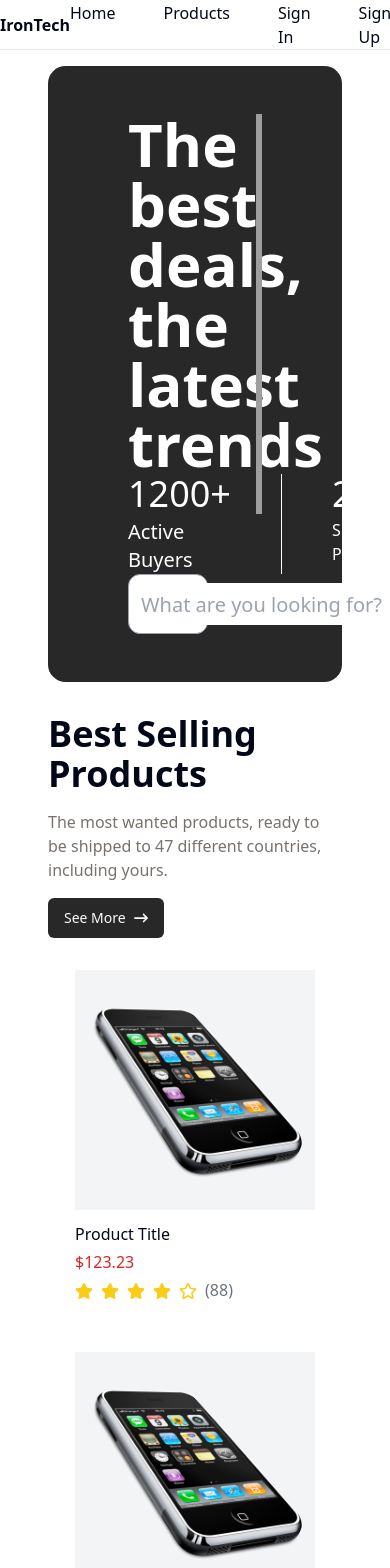
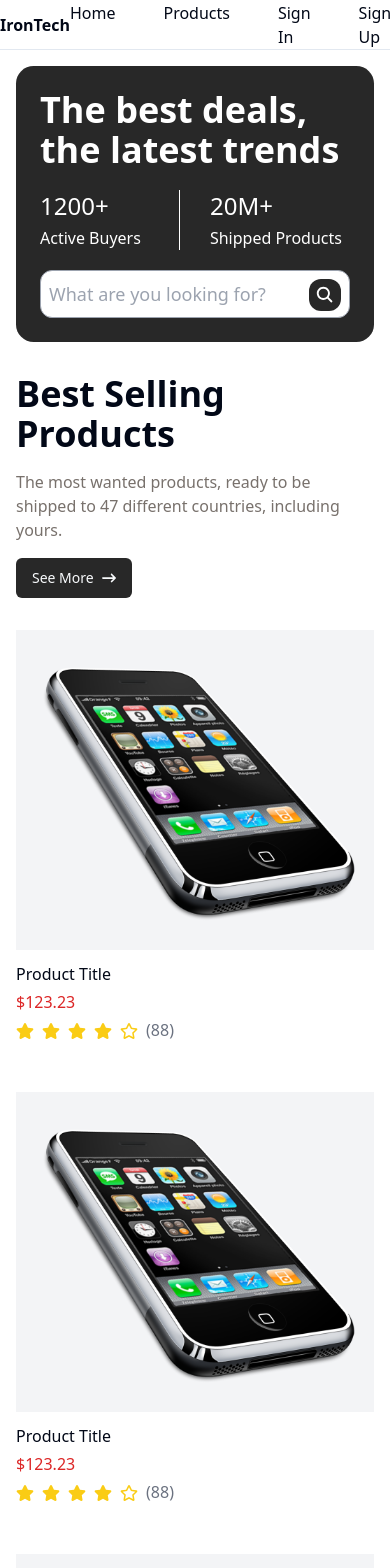
Before and after one commit to UPSxACE/ironhack-ecommerce-vite, a React (Vite) app: page / in a window 390 px wide. Shown: the top 1568 px of the page. Built offline with nearby package versions, Linux system fonts and the light colour scheme; grey boxes are pictures that could not be loaded.

Commit message:
Make homepage responsive

```diff
--- a/src/components/ProductPreview.jsx
+++ b/src/components/ProductPreview.jsx
@@ -7,12 +7,19 @@ export default function ProductPreview({
   rating,
   ratingCount,
   imageUrl,
+  linkClass,
+  articleClass,
+  imageWrapperClass,
+  imageClass,
 }) {
   return (
-    <Link to={"/"}>
-      <article className="flex flex-col gap-1 w-[240px]">
-        <div className="bg-gray-100 w-[240px] h-[240px]">
-          <img src={imageUrl} className="w-full h-full" />
+    <Link to={"/"} className={linkClass}>
+      <article className={"flex flex-col gap-1 w-[240px] " + articleClass}>
+        <div className={"bg-gray-100 w-[240px] h-[240px] " + imageWrapperClass}>
+          <img
+            src={imageUrl}
+            className={"w-full h-full object-cover " + imageClass}
+          />
         </div>
         <h1 className="font-medium mt-2">{title}</h1>
         <span className="text-red-600 font-medium">${price}</span>
--- a/src/components/Template.jsx
+++ b/src/components/Template.jsx
@@ -31,7 +31,7 @@ export default function Template() {
           </div>
         </div>
       </header>
-      <div className="min-h-[calc(100vh-50px)] px-12 py-4 flex flex-col items-center">
+      <div className="min-h-[calc(100vh-50px)] px-4 py-4 sm:px-6 sm:py-6  md:px-12 md:py-4 flex flex-col items-center">
         <div className="max-w-screen-lg w-full flex-1 flex flex-col">
           <Outlet />
         </div>
--- a/src/pages/IndexPage/components/BestSellers.jsx
+++ b/src/pages/IndexPage/components/BestSellers.jsx
@@ -21,13 +21,17 @@ export default function BestSellers() {
         {/* <Button Icon={FaArrowRightLong}>See more</Button> */}
       </article>
 
-      <div className="flex mt-8 lg:mt-0 gap-12 lg:gap-2 flex-wrap lg:flex-nowrap justify-center lg:justify-between">
+      <div className="flex mt-8 lg:mt-0 gap-12 lg:gap-4 flex-wrap lg:flex-nowrap justify-around lg:justify-between">
         <ProductPreview
           imageUrl={"/examples/product-img.png"}
           title={"Product Title"}
           price={"123.23"}
           rating={4}
           ratingCount={88}
+          linkClass={"max-sm:w-full max-sm:h-auto"}
+          articleClass={"max-sm:w-full max-sm:h-auto"}
+          imageWrapperClass={"w-full h-auto"}
+          imageClass={"max-h-[320px]"}
         />
         <ProductPreview
           imageUrl={"/examples/product-img.png"}
@@ -35,6 +39,10 @@ export default function BestSellers() {
           price={"123.23"}
           rating={4}
           ratingCount={88}
+          linkClass={"max-sm:w-full max-sm:h-auto"}
+          articleClass={"max-sm:w-full max-sm:h-auto"}
+          imageWrapperClass={"w-full h-auto"}
+          imageClass={"max-h-[320px]"}
         />
         <ProductPreview
           imageUrl={"/examples/product-img.png"}
@@ -42,6 +50,10 @@ export default function BestSellers() {
           price={"123.23"}
           rating={4}
           ratingCount={88}
+          linkClass={"max-sm:w-full max-sm:h-auto"}
+          articleClass={"max-sm:w-full max-sm:h-auto"}
+          imageWrapperClass={"w-full h-auto"}
+          imageClass={"max-h-[320px]"}
         />
       </div>
     </section>
--- a/src/pages/IndexPage/components/Cta.jsx
+++ b/src/pages/IndexPage/components/Cta.jsx
@@ -4,35 +4,35 @@ export default function Cta() {
   return (
     <section
       id="cta"
-      className="bg-mainBlack text-white px-20 py-12 grid grid-cols-[60%_auto] gap-12 rounded-[1.1rem]"
+      className="bg-mainBlack text-white px-6 py-6 sm:px-20 sm:py-12 grid grid-cols-[100%] lg:grid-cols-[60%_auto] gap-12 rounded-[1.1rem]"
     >
-      <div className="flex flex-col justify-between">
-        <h1 className="text-6xl font-bold">
+      <div className="flex flex-col gap-5 sm:gap-8 justify-between">
+        <h1 className="text-4xl sm:text-6xl font-bold">
           The best deals, the latest trends
         </h1>
-        <div className="grid grid-cols-[auto_101px_auto]">
+        <div className="grid grid-cols-[auto_61px_auto] xs:grid-cols-[auto_101px_auto]">
           <article>
-            <h2 className="text-4xl mb-1">1200+</h2>
-            <span className="text-xl">Active Buyers</span>
+            <h2 className="text-2xl sm:text-4xl mb-1">1200+</h2>
+            <span className="text-md sm:text-xl">Active Buyers</span>
           </article>
-          <div className="h-full bg-white mx-[50px]" />
+          <div className="h-full bg-white mx-[30px] xs:mx-[50px]" />
           <article>
-            <h2 className="text-4xl mb-1">20M+</h2>
-            <span>Shipped Products</span>
+            <h2 className="text-2xl sm:text-4xl mb-1">20M+</h2>
+            <span className="text-md sm:text-xl">Shipped Products</span>
           </article>
         </div>
-        <div className="bg-white border border-gray-400 h-[3.75rem] rounded-xl text-black py-2 px-3 flex">
+        <div className="bg-white border border-gray-400 h-[3rem] sm:h-[3.75rem] rounded-xl text-black py-2 px-2 flex">
           <input
             type="text"
-            className="h-full flex-1 pr-3 outline-none text-xl"
+            className="min-w-[100px] h-full flex-1 pr-3 outline-none text-lg sm:text-xl"
             placeholder="What are you looking for?"
           />
-          <div className="h-[2.75rem] w-[2.75rem] p-[0.5rem] bg-mainBlack rounded-xl">
+          <div className="h-[2rem] w-[2rem] sm:h-[2.75rem] sm:w-[2.75rem] p-[0.4rem] bg-mainBlack rounded-xl">
             <IoSearch className="h-full w-full  fill-white" />
           </div>
         </div>
       </div>
-      <div className="flex justify-end">
+      <div className="justify-end hidden lg:flex">
         <img
           src="/cta-image.png"
           className="max-h-[400px]"
--- a/tailwind.config.js
+++ b/tailwind.config.js
@@ -17,6 +17,9 @@ module.exports = {
       },
     },
     extend: {
+      screens: {
+        xs: "450px",
+      },
       colors: {
         mainBlack: "#282828",
         border: "hsl(var(--border))",
```
Also changed, not shown: 2 other files (tests, documents, lock files or other folders).
